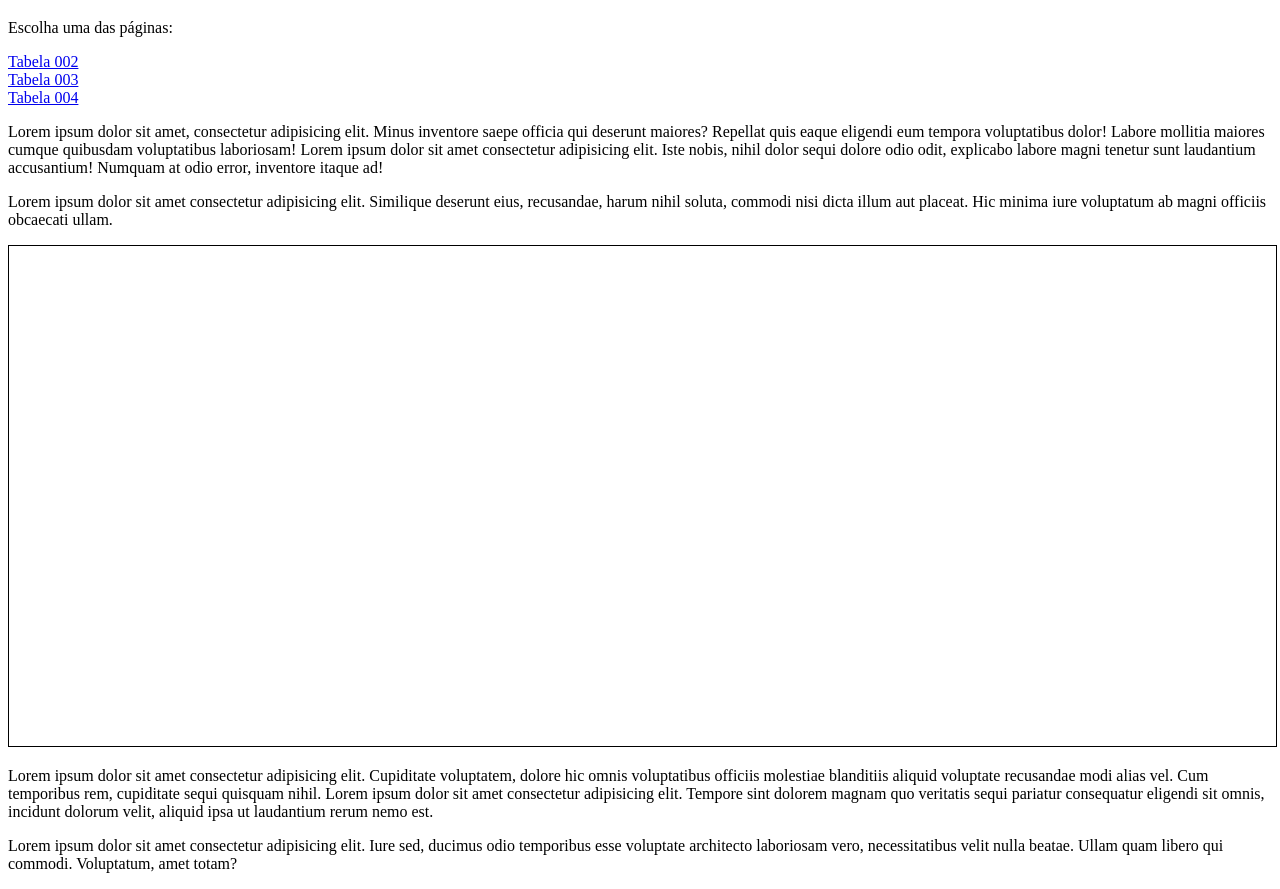
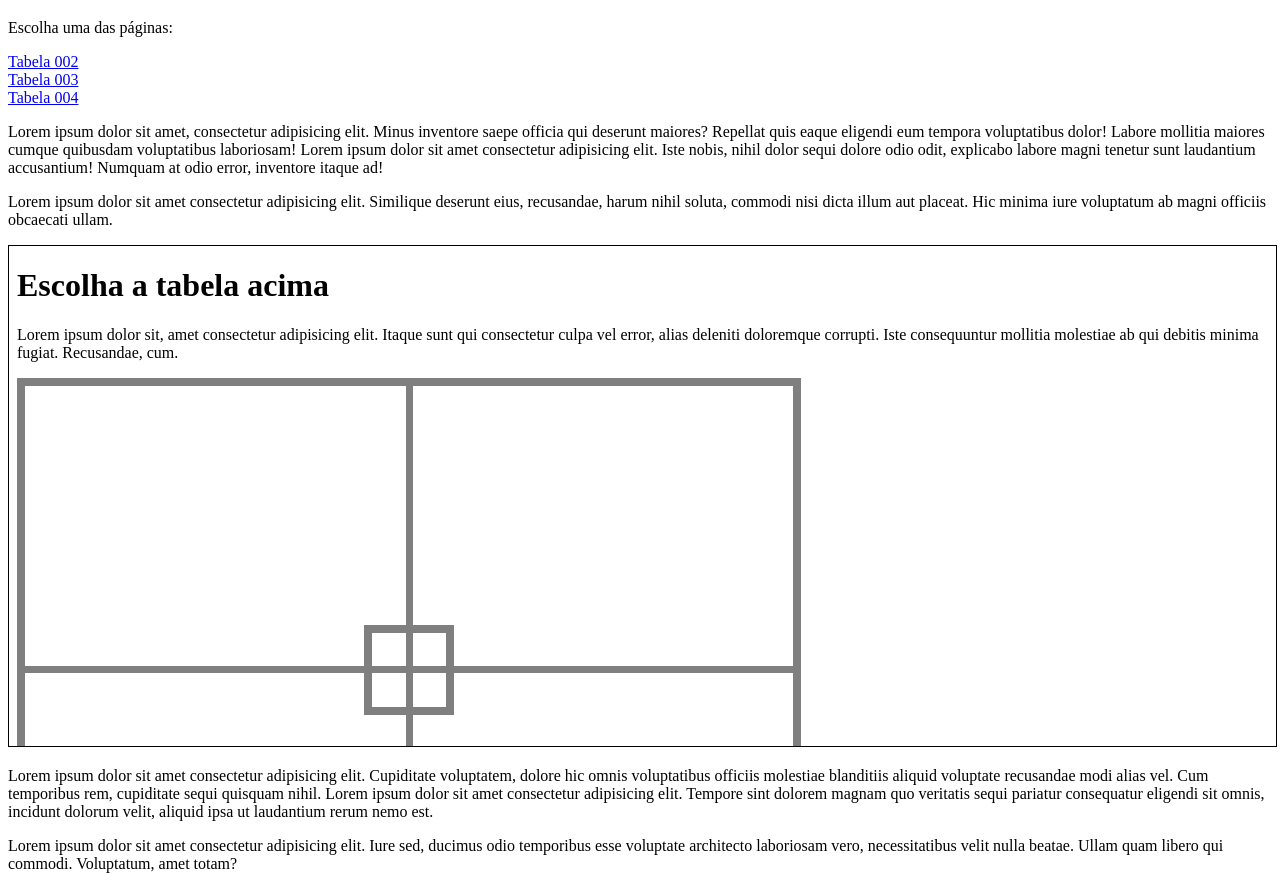
Before and after one commit to angelovaladares/html-css, a plain HTML site: page exercicios/ex024/iframe003.html in a window 1280 px wide. Shown: the part 61-950 px from the top of the page. Drawn offline with Linux system fonts and the light colour scheme.

Commit message:
aprendendo a usar srcdoc no iframe

```diff
--- a/exercicios/ex024/iframe003.html
+++ b/exercicios/ex024/iframe003.html
@@ -23,7 +23,7 @@
     <p>Lorem ipsum dolor sit amet, consectetur adipisicing elit. Minus inventore saepe officia qui deserunt maiores? Repellat quis eaque eligendi eum tempora voluptatibus dolor! Labore mollitia maiores cumque quibusdam voluptatibus laboriosam! Lorem ipsum dolor sit amet consectetur adipisicing elit. Iste nobis, nihil dolor sequi dolore odio odit, explicabo labore magni tenetur sunt laudantium accusantium! Numquam at odio error, inventore itaque ad!</p>
     <p>Lorem ipsum dolor sit amet consectetur adipisicing elit. Similique deserunt eius, recusandae, harum nihil soluta, commodi nisi dicta illum aut placeat. Hic minima iure voluptatum ab magni officiis obcaecati ullam.</p>
 
-    <iframe src="" name="iframe" frameborder="0">
+    <iframe src="" name="iframe" frameborder="0" srcdoc="<h1>Escolha a tabela acima</h1><p>Lorem ipsum dolor sit, amet consectetur adipisicing elit. Itaque sunt qui consectetur culpa vel error, alias deleniti doloremque corrupti. Iste consequuntur mollitia molestiae ab qui debitis minima fugiat. Recusandae, cum.</p><img src='../ex022/imagens/target001.png'>"
         <p>Seu navegador não consegue ler esse tipo de arquivo</p>
     </iframe>
 
```
